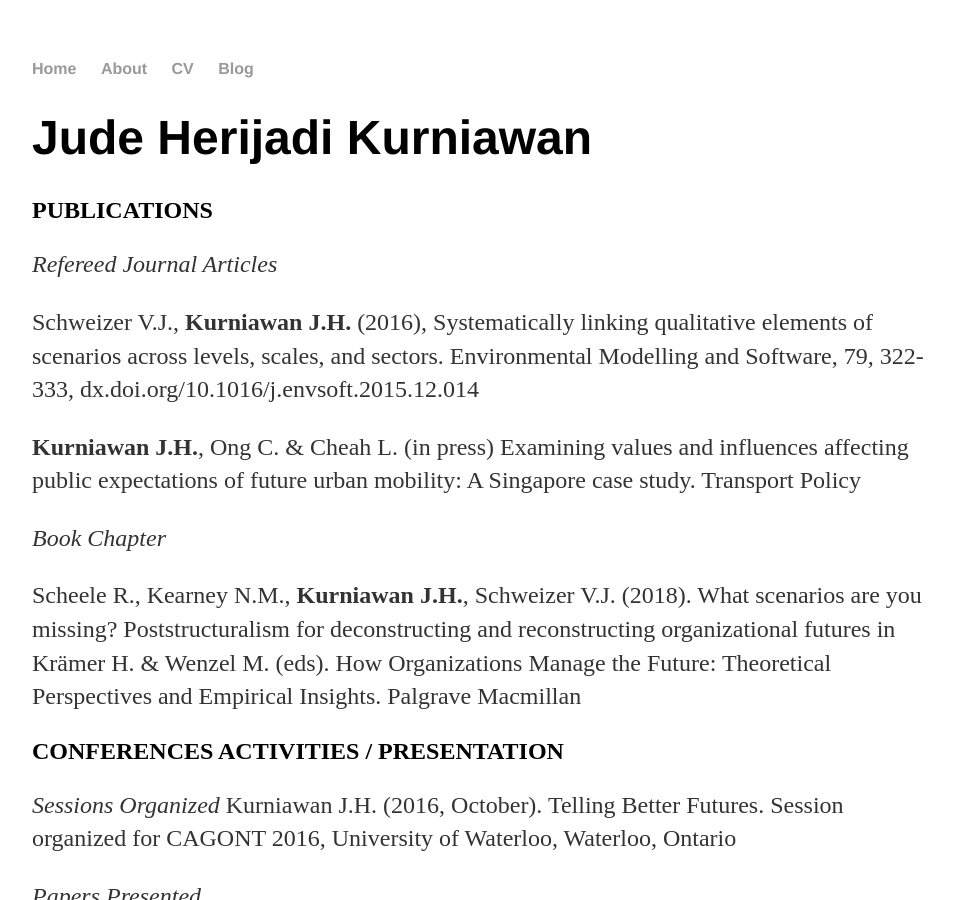
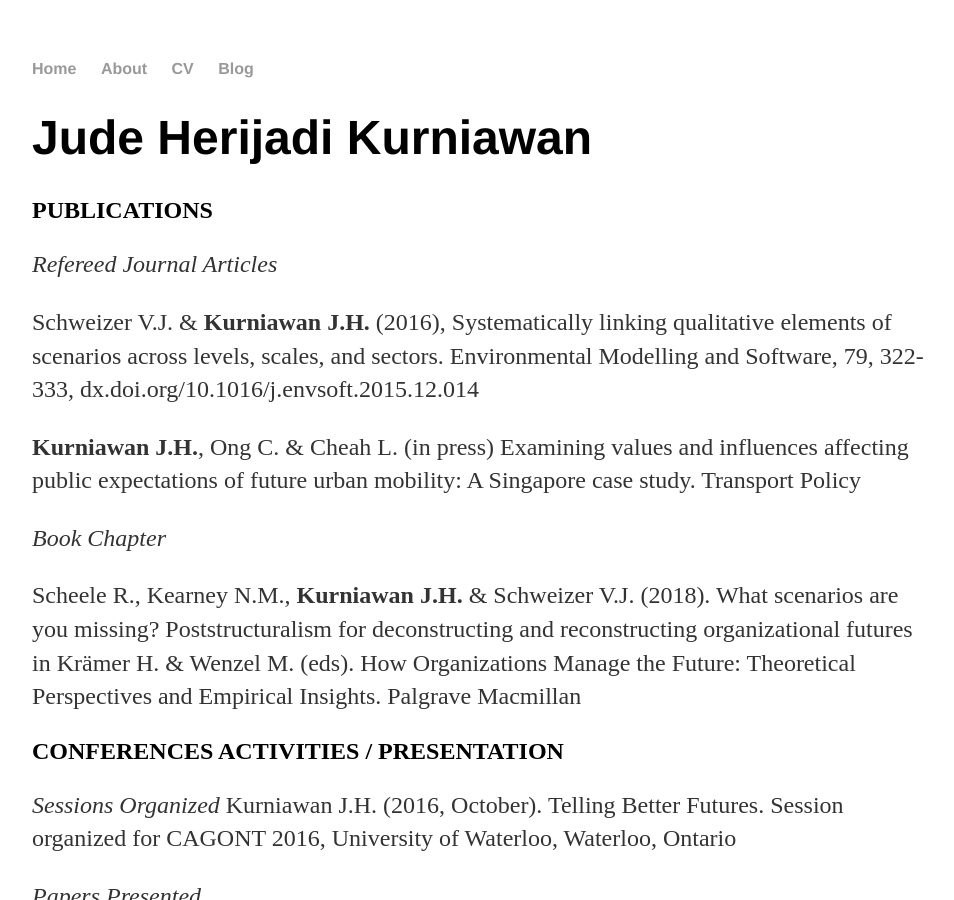
Before and after one commit to judekurn/judekurn.github.io, a Jekyll site: the page built from docs/cv.md, in a window 1280 px wide and 900 px high. Shown: the whole window, without its empty margins (160-1114 px from the left). Built offline with Jekyll 4.4.1, drawn with Linux system fonts in a browser that asks for light colours; our own code applies the rules of GitHub Pages for plain Markdown files.

Commit message:
Update cv.md

```diff
--- a/docs/cv.md
+++ b/docs/cv.md
@@ -3,13 +3,13 @@
 ## PUBLICATIONS
 *Refereed Journal Articles*
 
-Schweizer V.J., **Kurniawan J.H.** (2016), Systematically linking qualitative elements of scenarios across levels, scales, and sectors. Environmental Modelling and Software, 79, 322-333, dx.doi.org/10.1016/j.envsoft.2015.12.014
+Schweizer V.J. & **Kurniawan J.H.** (2016), Systematically linking qualitative elements of scenarios across levels, scales, and sectors. Environmental Modelling and Software, 79, 322-333, dx.doi.org/10.1016/j.envsoft.2015.12.014
 
 **Kurniawan J.H.**, Ong C. & Cheah L. (in press) Examining values and influences affecting public expectations of future urban mobility: A Singapore case study. Transport Policy
 
 *Book Chapter*
 
-Scheele R., Kearney N.M., **Kurniawan J.H.**, Schweizer V.J. (2018). What scenarios are you missing? Poststructuralism for deconstructing and reconstructing organizational futures in Krämer H. & Wenzel M. (eds). How Organizations Manage the Future: Theoretical Perspectives and Empirical Insights. Palgrave Macmillan
+Scheele R., Kearney N.M., **Kurniawan J.H.** & Schweizer V.J. (2018). What scenarios are you missing? Poststructuralism for deconstructing and reconstructing organizational futures in Krämer H. & Wenzel M. (eds). How Organizations Manage the Future: Theoretical Perspectives and Empirical Insights. Palgrave Macmillan
 
 ## CONFERENCES ACTIVITIES / PRESENTATION
 *Sessions Organized*
```
